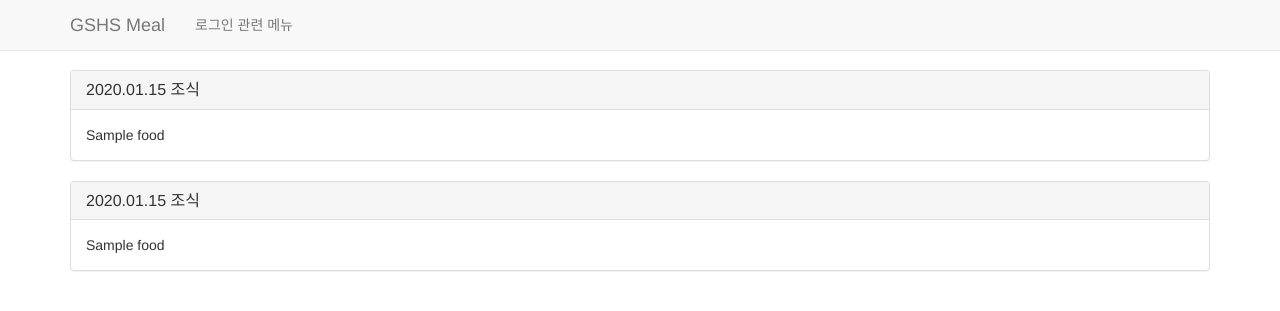
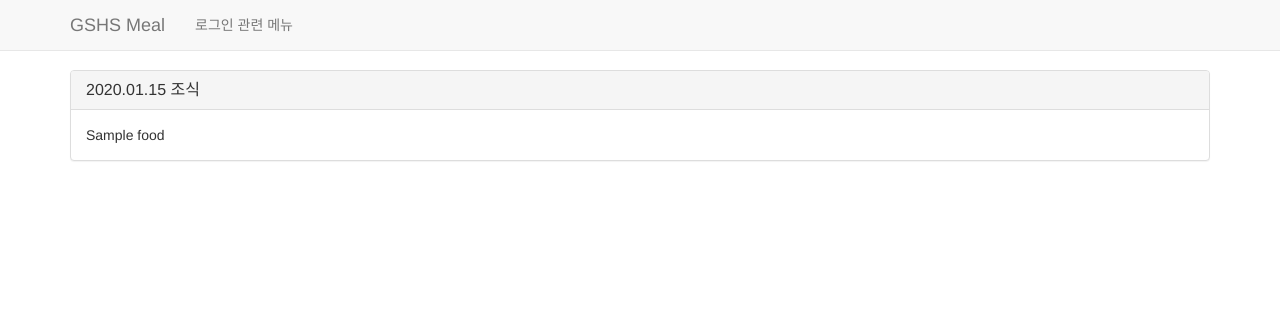
Before and after one commit to Qwaz/GSHSmeal, a Django app: template templates/home.html in a window 1280 px wide. Shown: the top 311 px of the page. Run offline with Django 3.2, Linux system fonts and the light colour scheme; the template is opened without the code that fills it: values that come from a table or form of the project are taken from there, others are empty; tables that the repository leaves empty hold one stand-in row (values such as "Sample post"); some libraries are stand-ins or nearby versions.

Commit message:
Accordion Implemented

```diff
--- a/Main/models.py
+++ b/Main/models.py
@@ -37,3 +37,6 @@ class Meal(models.Model):
 
 	def __unicode__(self):
 		return self.date.strftime('%Y.%m.%d') + ' ' + [u'조식', u'중식', u'석식'][self.meal_type - 1]
+
+	def meal_name(self):
+		return ['breakfast', 'lunch', 'dinner'][self.meal_type-1]
--- a/Main/views.py
+++ b/Main/views.py
@@ -9,7 +9,9 @@ from utils import update_today
 
 # Create your views here.
 def home(request):
-	return render(request, 'home.html', {'meals': Meal.objects.filter(date=date.today()).order_by('meal_type')})
+	return render(request, 'home.html', {
+		'meals': Meal.objects.filter(date=date.today()).order_by('meal_type'),
+	})
 
 from django.http import HttpResponse
 
--- a/templates/base.html
+++ b/templates/base.html
@@ -5,11 +5,11 @@
 	<meta name="viewport" content="width=device-width, initial-scale=1">
 
 	<link rel="stylesheet" href="//netdna.bootstrapcdn.com/bootstrap/3.1.1/css/bootstrap.min.css">
-	<link rel="stylesheet" href="/static/slide_panel.css">
 
 	<style>
 		body {
 			padding-top: 70px;
+			padding-bottom: 30px;
 		}
 	</style>
 </head>
@@ -40,7 +40,6 @@
 
 	<script src="//code.jquery.com/jquery-1.11.0.min.js"></script>
 	<script src="//netdna.bootstrapcdn.com/bootstrap/3.1.1/js/bootstrap.min.js"></script>
-	<script src="/static/slide_panel.js"></script>
 
 	{% block script %}
 	{% endblock %}
--- a/templates/home.html
+++ b/templates/home.html
@@ -1,12 +1,21 @@
 {% extends 'base.html' %}
 
 {% block content %}
-	{% for meal in meals %}
-		{% include 'meal/meal.html' %}
-	{% endfor %}
-	<div class="slide-panel">
+	<div class="panel-group" id="accordion">
 		{% for meal in meals %}
-			{% include 'meal/meal.html' %}
+			{% include 'meal/meal.html' with data_parent="accordion" %}
 		{% endfor %}
 	</div>
 {% endblock %}
+
+{% block script %}
+<script>
+	$(document).ready(function(){
+		var hour = new Date().getHours();
+
+		if(9 <= hour && hour <= 13) $('#lunch').addClass('in');
+		else if(14 <= hour && hour <= 19) $('#dinner').addClass('in');
+		else $('#breakfast').addClass('in');
+	});
+</script>
+{% endblock %}
--- a/templates/meal/meal.html
+++ b/templates/meal/meal.html
@@ -1,10 +1,16 @@
-<div class="panel panel-default inner-panel">
+<div class="panel panel-default">
 	<div class="panel-heading">
-		<h3 class="panel-title">{{ meal }}</h3>
+		<h3 class="panel-title">
+			<a data-toggle="collapse" data-parent="#{{ data_parent }}" href="#{{ meal.meal_name }}">
+				{{ meal }}
+			</a>
+		</h3>
 	</div>
-	<div class="panel-body">
-		{% for food in meal.foods.all %}
-			{{ food.name }}<br>
-		{% endfor %}
+	<div id="{{ meal.meal_name }}" class="panel-collapse collapse">
+		<div class="panel-body">
+			{% for food in meal.foods.all %}
+				{{ food.name }}<br>
+			{% endfor %}
+		</div>
 	</div>
 </div>
```
Also changed, not shown: static/slide_panel.css (deleted), static/slide_panel.js (deleted).
